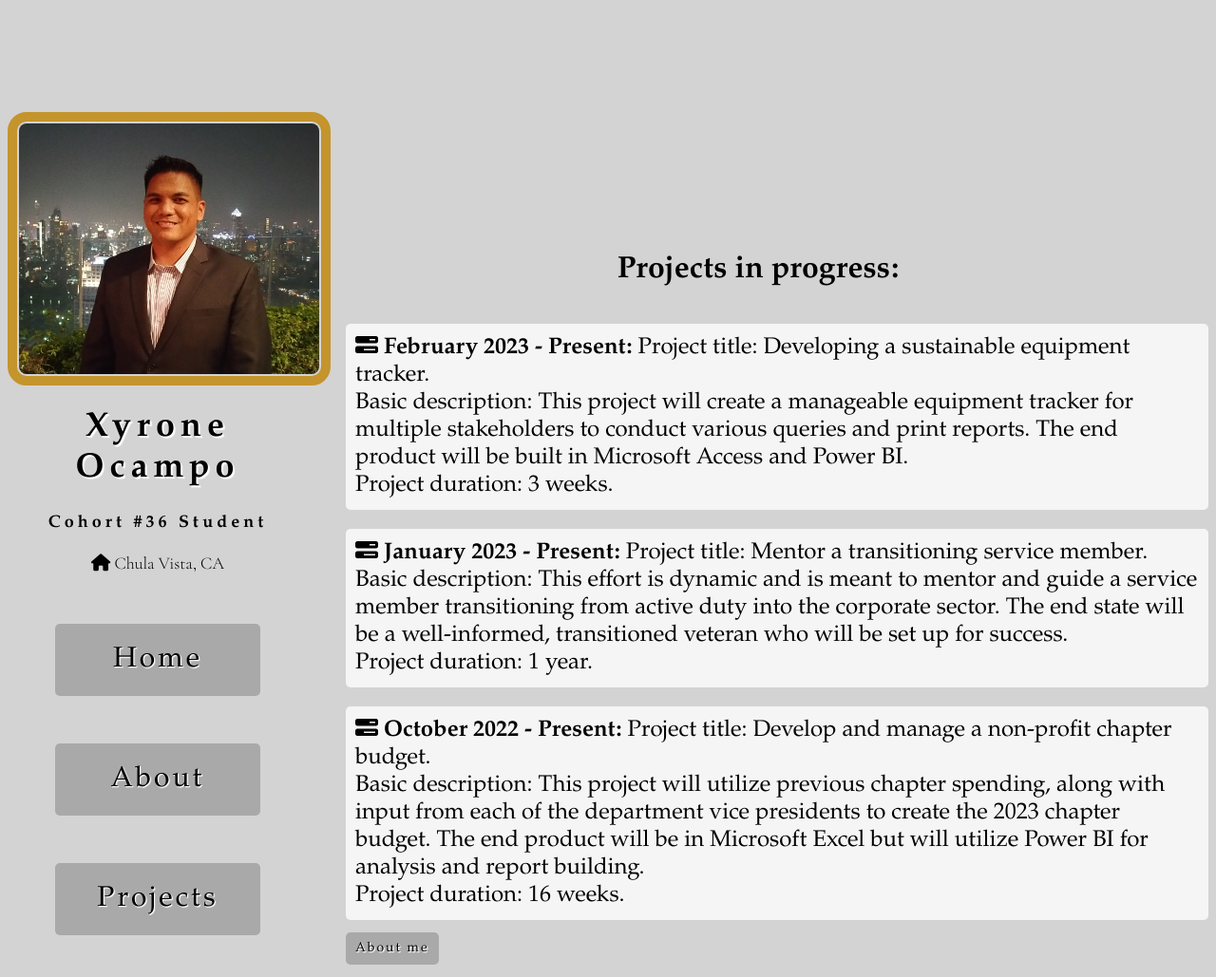
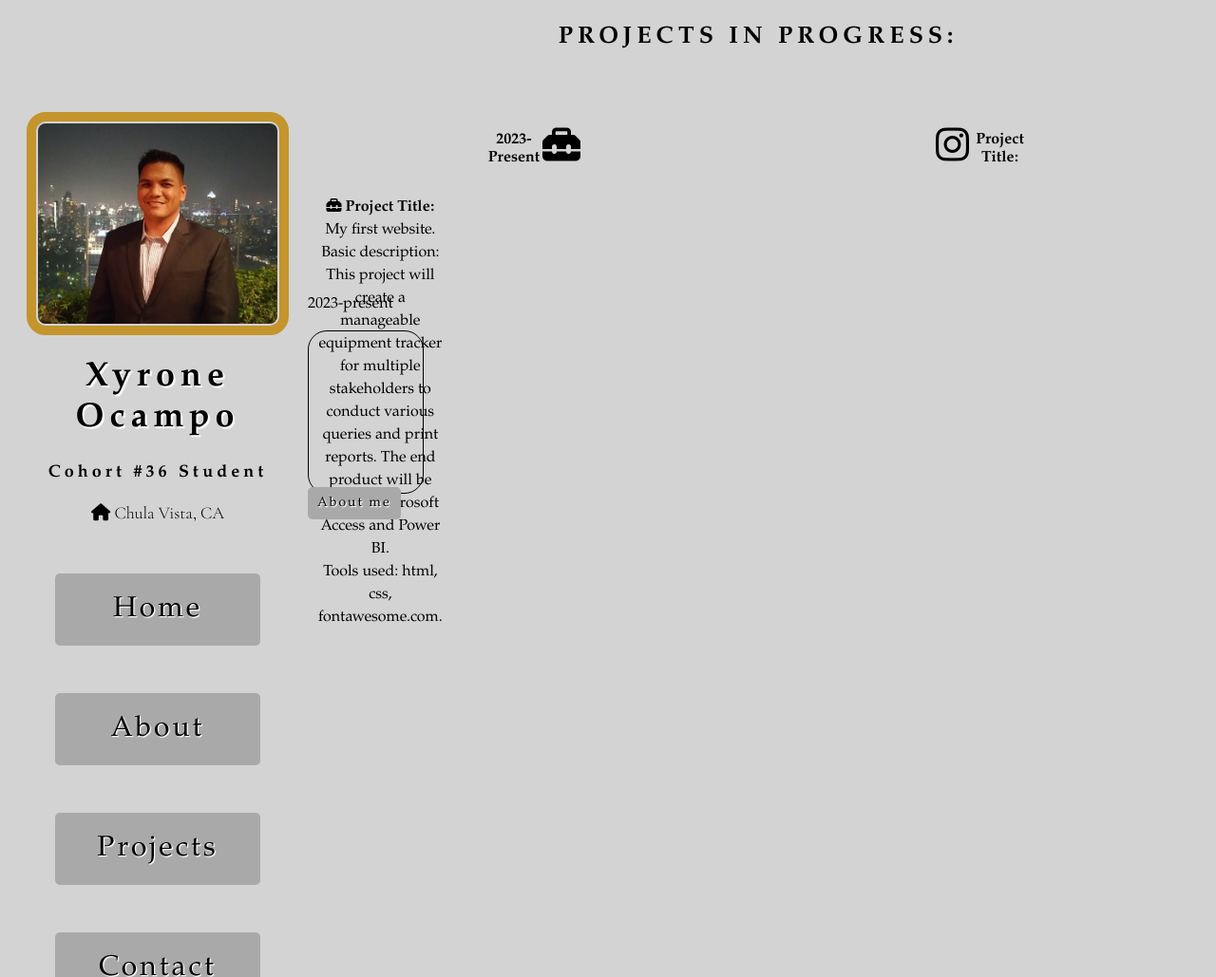
Before and after one commit to xyr10/c0c0nut-1, a plain HTML site: page projects.html in a window 1280 px wide. Shown: the top 1029 px of the page at 95% size. Drawn offline with nearby package versions, Linux system fonts and the light colour scheme.

Commit message:
Add files via upload

```diff
--- a/mystyle.css
+++ b/mystyle.css
@@ -17,15 +17,38 @@ h1,h2,h3{
 }
 a{
     text-decoration: none;
-    color: green;
+    color: black;
     font-size: 30px;
 }
 img{
-    max-width:100%;
+    max-width:80%;
 }
 /*utilities*/
 .grid-two-columns{
     display: flex;
+}
+.two-sm-columns{
+    display: outside;
+}
+.left-sm-columns{
+    display: flex;
+    flex-direction: column;
+    justify-content: space-around;
+    margin-left: auto;
+}
+.right-sm-columns{
+    text-align: center;
+    display: flex;
+    flex-direction: row;
+    align-items: center;
+    border: 1px solid black;
+    background-color: lightgrey;
+    padding: 10px;
+    height: 150px;
+    width: 100px;
+    margin-right: auto;
+    border-radius: 20px;
+    cursor: pointer;
 }
 .btn{
     background-color: darkgray;
@@ -44,19 +67,19 @@ img{
     padding:10px;
 }
 /*header*/
-.site-header img{
-    display: block;
-    margin:10px auto;
-    width: 350px;
-    border-radius: 20px;
-    border:10px solid #c4942d;
-    padding: 2px;
-}
+
 .site-header{
     margin-top: 100px;
     margin-bottom: 100px;
     color: black;
     width:25%;
+}
+.site-header img{
+    display: block;
+    margin:10px auto;
+    border-radius: 20px;
+    border:10px solid #c4942d;
+    padding: 2px;
 }
 .site-header h1{
     text-transform: capitalize;
@@ -87,6 +110,73 @@ img{
 .my-name span{
         color:blue;
 }
+
+/* Services*/
+h3{
+    text-align: center;
+    text-transform: uppercase;
+    letter-spacing: 5px;
+    font-size: 25px;
+}
+.the-services{
+    display: flex;
+    flex-direction: row;
+    justify-content: space-around;
+    margin-bottom: 50px;
+}
+.services{
+    text-align: center;
+    display: flex;
+    flex-direction: column;
+    align-items: center;
+    border: 1px solid black;
+    padding: 10px;
+    height: 150px;
+    width: 100px;
+    border-radius: 20px;
+    cursor: pointer;
+}
+.icon{
+    text-align: center;
+    font-size: 40px;
+}
+.service:hover{
+        background-color: white;
+        cursor: pointer;
+}
+/*projects*/
+h1{
+    text-align: center;
+    text-transform: uppercase;
+    letter-spacing: 5px;
+    font-size: 25px;
+}
+.the-projects{
+    display: flex;
+    flex-direction: row;
+    justify-content: space-around;
+    margin-bottom: 50px;
+}
+.projects{
+    text-align: center;
+    display: flex;
+    flex-direction: row;
+    align-items: center;
+    background-color: lightgrey;
+    padding: 10px;
+    height: 150px;
+    width: 100px;
+    border-radius: 20px;
+    cursor: pointer;
+}
+.icon{
+    text-align: center;
+    font-size: 40px;
+}
+.service:hover{
+        background-color: white;
+        cursor: pointer;
+}
 /*nav*/
 .menu a{
     display: block
@@ -101,15 +191,14 @@ img{
 }
 /*main*/
 main{
-    display: flex;
+    display: inline;
     flex-direction:column;
     justify-content: center;
     color:black;
-    width: 75%
+    width: 75%;
 }
-
 li{
-    list-style-type: none;
+    display: inline ;
     font-size: 24px;
     margin-bottom: 20px;
     background-color: whitesmoke;
@@ -117,6 +206,19 @@ li{
     padding:10px;
 }
 
-li::before{
+li:before{
     <i class="fa-solid fa-bars-progress"></i>;
 }
+
+/*footer*/
+
+footer{
+        display: flex;
+        flex-direction: column;
+        align-items: center;
+}
+footer a{
+        font-size: 50px;
+        color: blue;
+        margin-right: 30px;
+}
--- a/projects.html
+++ b/projects.html
@@ -29,9 +29,27 @@
         </header>
         <main>
             <h1>Projects in progress:</h1>
-            <ol><li><b><i class="fa-solid fa-bars-progress"></i> February 2023 - Present:</b> Project title: Developing a sustainable equipment tracker. <br> Basic description: This project will create a manageable equipment tracker for multiple stakeholders to conduct various queries and print reports. The end product will be built in Microsoft Access and Power BI.<br>Project duration: 3 weeks.</li>
-                <li><b><i class="fa-solid fa-bars-progress"></i> January 2023 - Present:</b> Project title: Mentor a transitioning service member. <br> Basic description: This effort is dynamic and is meant to mentor and guide a service member transitioning from active duty into the corporate sector. The end state will be a well-informed, transitioned veteran who will be set up for success.<br>Project duration: 1 year.</li>
-                <li><b><i class="fa-solid fa-bars-progress"></i> October 2022 - Present:</b> Project title: Develop and manage a non-profit chapter budget. <br> Basic description: This project will utilize previous chapter spending, along with input from each of the department vice presidents to create the 2023 chapter budget. The end product will be in Microsoft Excel but will utilize Power BI for analysis and report building.<br>Project duration: 16 weeks.</li>
+                <div class="the-projects">
+                    <div class="projects">
+                    <h4>2023-Present</h4>
+                    <div class="icon"><i class="fa-solid fa-toolbox"></i></div>
+                </div>
+                <div class="projects">
+                    <div class="icon"><i class="fa-brands fa-instagram"></i></div>
+                    <h4>Project Title:</h4>
+                </div>
+
+            </div>
+            <div class="two-sm-columns">
+                <div class="1st-project">
+                    <div class="left-sm-columns"> <p>2023-present</p></div>
+                    <span id="span-1"></span><div class="right-sm-columns"> <p><b><i class="fa-solid fa-toolbox"></i></i> Project Title:</b>
+                    My first website. <br> Basic description: This project will create a manageable equipment tracker for multiple stakeholders to conduct various queries and print reports. The end product will be built in Microsoft Access and Power BI.<br>Tools used: html, css, fontawesome.com.</li>
+                    </div>
+                </div>
+
+
+                        </div>
 
 
         <a class="btn btn-sm" href="about.html">About me</a>
@@ -39,6 +57,10 @@
     </div>
 </body>
 <footer>
-
+    <nav>
+        <a href="https://www.linkedin.com/in/xyrone-ocampo/"><i class="fa-brands fa-linkedin"></i></a>
+        <a href="Add IG logo here"></a>
+    </nav>
+    <p>All rights reserved Xyrone Ocampo &copy; 2023</p>
 </footer>
 </html>
```
Also changed, not shown: about.html (+7 -3 lines), contact.html (+6 -2 lines), index.html (+20 -5 lines), Project.jpg (added).
